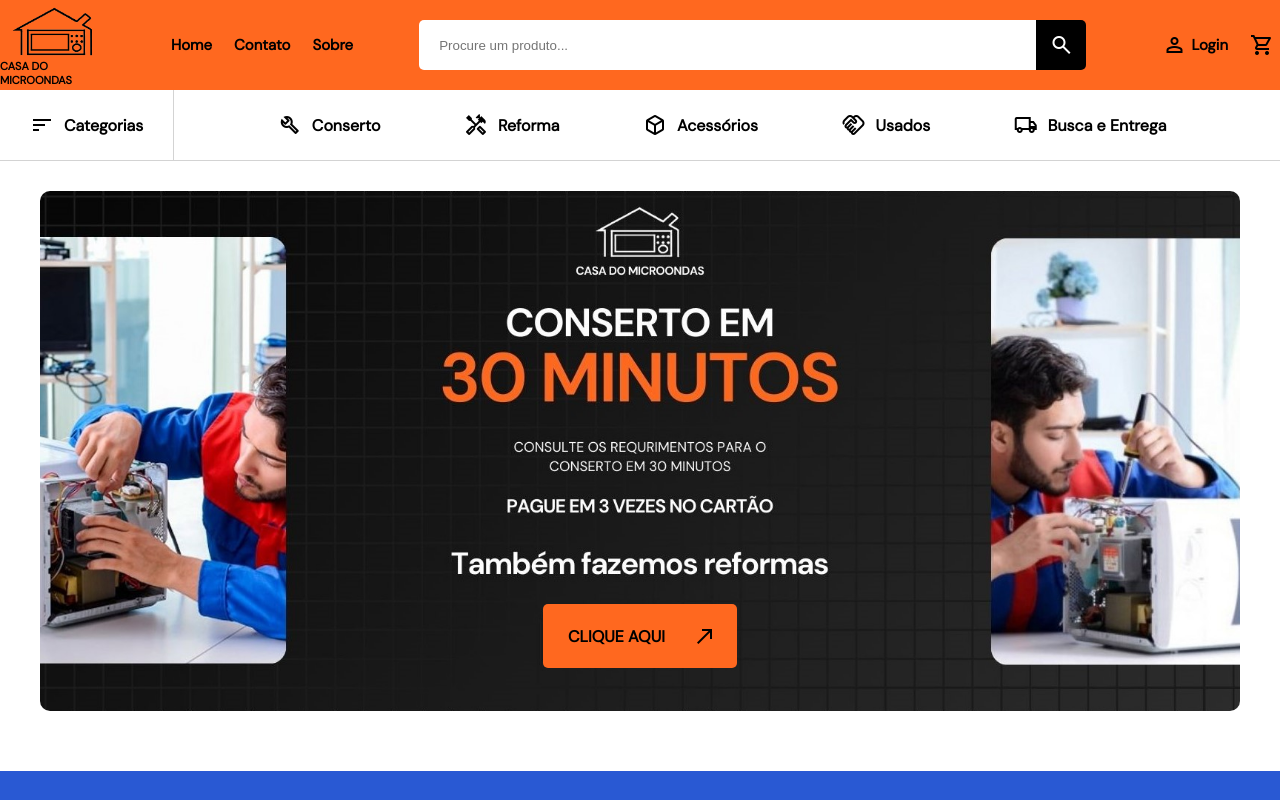
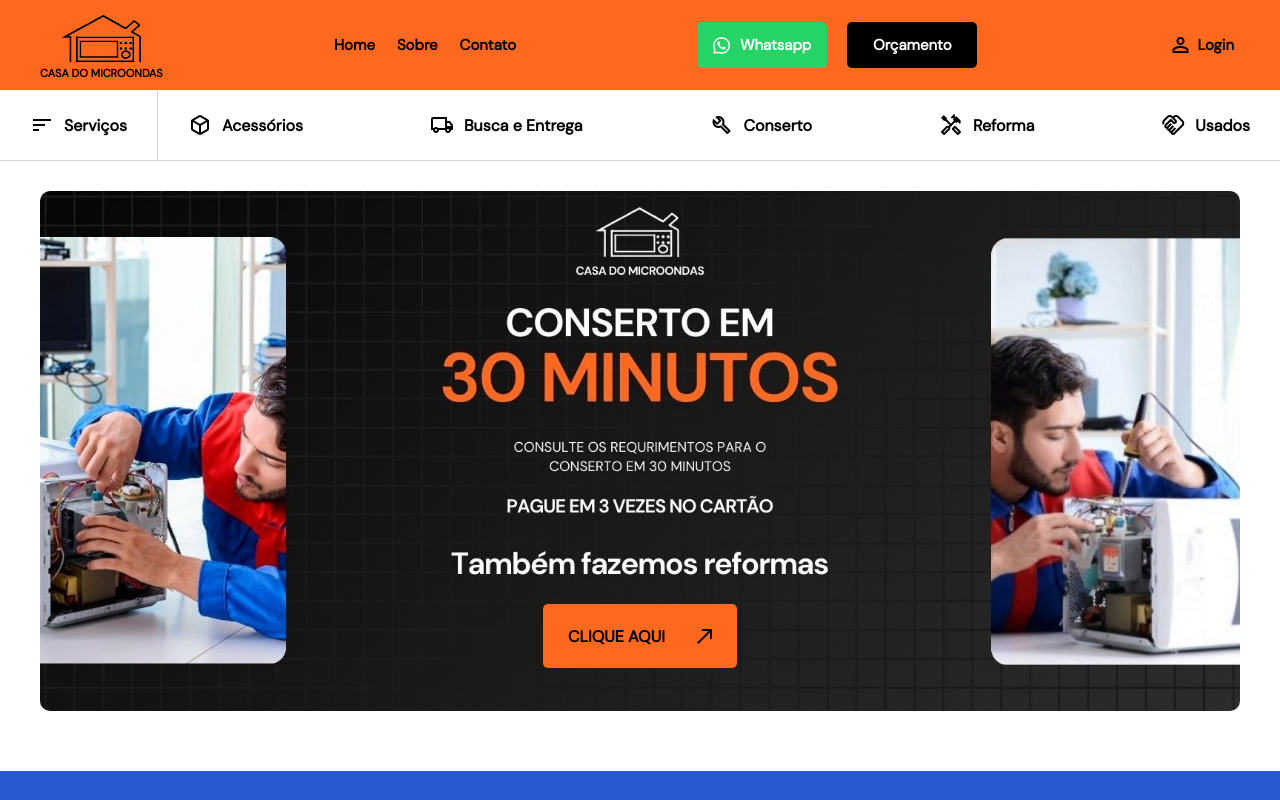
Before and after one commit to kwvalera/ProjetoMicroFront, a React (Create React App) app: page / in a window 1280 px wide. Shown: the top 800 px of the page. Built offline with nearby package versions, Linux system fonts and the light colour scheme.

Commit message:
removendo barra de pesquisa

```diff
--- a/src/components/Header.js
+++ b/src/components/Header.js
@@ -8,45 +8,42 @@ export default function Header() { // Componentização do Header para evidar re
         <div>
             <header class="mainHeader">
                 <div id="alignLogo" onClick={() => navigate("/")}>
-            <img id="iconHeader" src="assets/img/csicon.png" alt="logo"/>
+                    <img id="iconHeader" src="assets/img/csicon.png" alt="logo" />
                     <p id="labelLogo">CASA DO MICROONDAS</p>
                 </div>
-            <div class="buttonHeader">
+                <div class="navigateHeader">
                     <button type="submit" onClick={() => navigate("/")}>Home</button>
+                    <button type="submit" onClick={() => navigate("/sobre")}>Sobre</button>
                     <button type="submit" onClick={() => navigate("/contato")}>Contato</button>
-                <button type="submit" onClick={() => navigate("/sobre")}>Sobre</button>
                 </div>
-            <form class="formHeader">
-                <input class="searchInput" type="text" placeholder="Procure um produto..." required/>
-                <button class="searchButton" type="submit"><span class="material-symbols-outlined">search</span></button>
-            </form>
+                <div class="btnHeader">
+                    <div class="zapHearder" onClick={() => navigate("/contato")}>
+                        <img id="iconZap" src="assets/img/zap.png" alt="logo do Whatsapp" />
+                        <p>Whatsapp</p>
+                    </div>
+                    <div class="contatoHearder" onClick={() => navigate("/contato")}>
+                        <p>Orçamento</p>
+                    </div>
+
+                </div>
                 <div class="rightBtnHeader">
                     <button class="loginHeader" type="submit" onClick={() => navigate("/login")}><span class="material-symbols-outlined">person</span><p>Login</p></button>
-                <button class="shopCartHeader" type="submit"><span class="material-symbols-outlined">shopping_cart</span></button>
                 </div>
             </header>
+            <div class="alignSndHeader">
                 <header class="sndHeader">
                     <div class="categoryNav">
-                <span class="material-symbols-outlined">sort</span><p>Categorias</p>
+                        <span class="material-symbols-outlined">sort</span><p>Serviços</p>
                     </div>
                     <div class="sndNav">
-                <div onClick={() => navigate("/conserto")}>
-                    <span class="material-symbols-outlined">build</span><p>Conserto</p>
-                </div>
-                <div onClick={() => navigate("/reforma")}>
-                    <span class="material-symbols-outlined">handyman</span><p>Reforma</p>
-                </div>
-                <div onClick={() => navigate("/acessorios")}>
-                    <span class="material-symbols-outlined">deployed_code</span><p>Acessórios</p>
-                </div>
-                <div onClick={() => navigate("/usados")}>
-                    <span class="material-symbols-outlined">handshake</span><p>Usados</p>
-                </div>
-                <div onClick={() => navigate("/busca-e-entrega")}>
-                    <span class="material-symbols-outlined">local_shipping</span><p>Busca e Entrega</p>
-                </div>
+                        <div onClick={() => navigate("/acessorios")}><span class="material-symbols-outlined">deployed_code</span><p>Acessórios</p></div>
+                        <div onClick={() => navigate("/busca-e-entrega")}><span class="material-symbols-outlined">local_shipping</span><p>Busca e Entrega</p></div>
+                        <div onClick={() => navigate("/conserto")}><span class="material-symbols-outlined">build</span><p>Conserto</p></div>
+                        <div onClick={() => navigate("/reforma")}><span class="material-symbols-outlined">handyman</span><p>Reforma</p></div>
+                        <div onClick={() => navigate("/usados")}><span class="material-symbols-outlined">handshake</span><p>Usados</p></div>
                     </div>
                 </header>
             </div>
+        </div>
     );
 }
--- a/src/components/styles/Header.css
+++ b/src/components/styles/Header.css
@@ -1,8 +1,7 @@
 .mainHeader {
     display: flex;
     align-items: center;
-    justify-content: center;
-    gap: 60px;
+    justify-content: space-between;
     height: 90px;
     background-color: #ff681f;
 }
@@ -12,6 +11,7 @@
     flex-direction: column;
     align-items: center;
     cursor: pointer;
+    margin-left: 40px;
 }
 
 #iconHeader {
@@ -23,12 +23,12 @@
     margin: 0;
 }
 
-.buttonHeader {
+.navigateHeader {
     display: flex;
     gap: 10px;
 }
 
-.buttonHeader > button {
+.navigateHeader > button {
     display: flex;
     align-items: center;
     font-family: "Dm_Sans";
@@ -39,30 +39,37 @@
     cursor: pointer;
 }
 
-.formHeader {
+.btnHeader {
     display: flex;
-    width: 780px;
-    height: 50px;
+    justify-content: space-around;
 }
 
-.searchInput {
-    flex-grow: 1;
-    padding: 10px 20px;
-    border: none;
-    border-radius: 5px 0 0 5px;
-    outline: none;
-}
-
-.searchButton {
+.btnHeader div {
     display: flex;
     align-items: center;
     justify-content: center;
+    margin: 10px;
+    padding: 13px 35px;
+    width: 60px;
     cursor: pointer;
-    width: 50px;
     border: none;
-    border-radius: 0 5px 5px 0;
+    border-radius: 5px;
+    font-size: 15px;
+}
+
+.contatoHearder {
     color: white;
-    background-color: black;
+    background-color: black; /* #2959d3 */ /* #1a3f9b */
+}
+
+.zapHearder {
+    color: white;
+    background-color: #25d366;
+    gap: 10px;
+}
+
+#iconZap {
+    height: 17px;
 }
 
 .loginHeader {
@@ -76,6 +83,7 @@
     background: none;
     cursor: pointer;
     margin-left: 10px;
+    margin-right: 40px;
 }
 
 .rightBtnHeader {
@@ -92,12 +100,19 @@
     border: none;
 }
 
+.alignSndHeader{
+    display: flex;
+    justify-content: center;
+    border-bottom: 1px solid lightgrey;
+}
+
 .sndHeader {
     display: flex;
     padding: 0 30px;
-    gap: 20px;
+    gap: 30px;
+    max-width: 1410px;
+    width: 100%;
     height: 70px;
-    border-bottom: 1px solid lightgrey;
 }
 
 .categoryNav {
@@ -111,7 +126,7 @@
 
 .sndNav {
     display: flex;
-    justify-content: space-evenly;
+    justify-content: space-between;
     flex-grow: 1;
 }
 
```
Also changed, not shown: public/assets/img/zap.png (added). Lines whose indentation alone changed are shown as unchanged.
